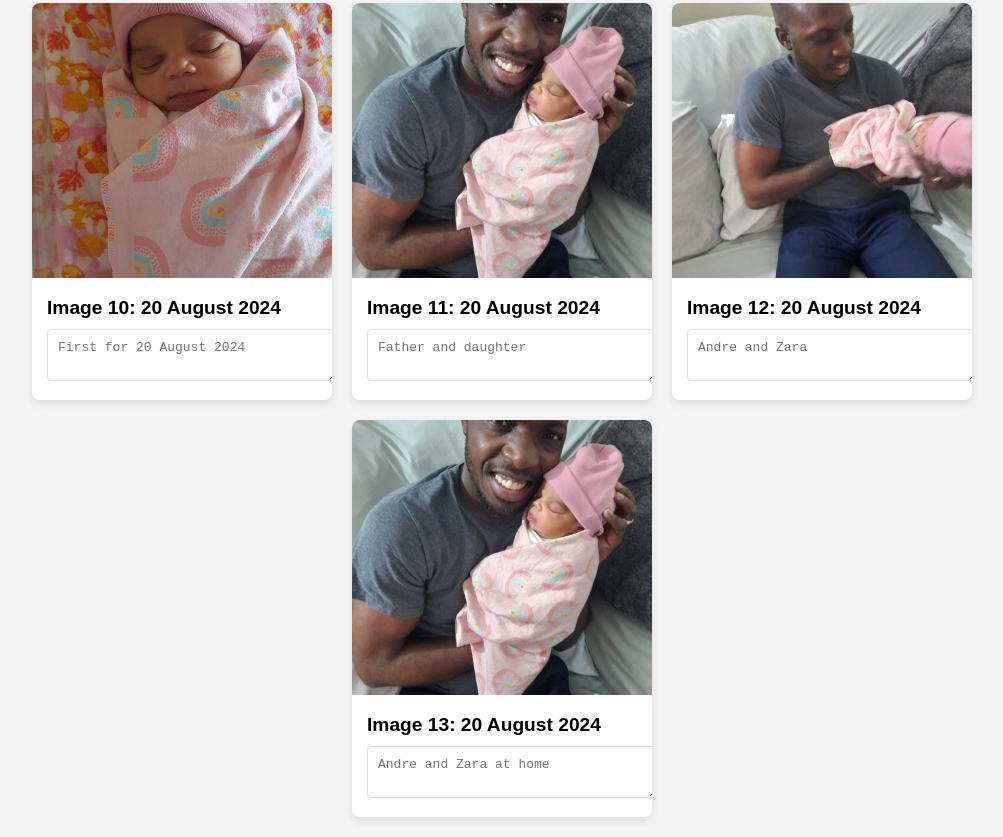
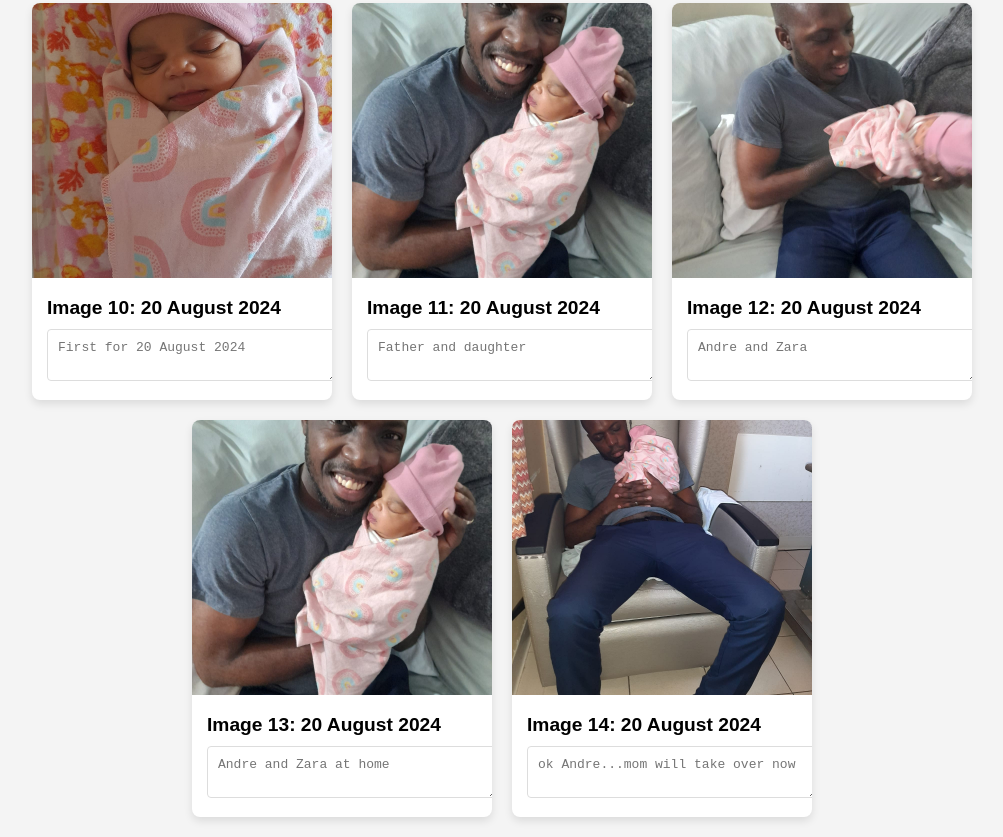
Before and after one commit to gladstone28/zara-picture-gallery, a plain HTML site: page index.html in a window 1280 px wide. Shown: the part 1348-2185 px from the top of the page, without its empty margins (138-1141 px from the left). Drawn offline with Linux system fonts and the light colour scheme.

Commit message:
add new pic and modify index.html

```diff
--- a/index.html
+++ b/index.html
@@ -158,6 +158,13 @@
                 <textarea placeholder="Andre and Zara at home"></textarea>
             </div>
         </div>
+        <div class="card">
+            <img src="Andre-and-zara-4.jpeg" alt="Image 14">
+            <div class="card-content">
+                <h3>Image 14: 20 August 2024</h3>
+                <textarea placeholder="ok Andre...mom will take over now"></textarea>
+            </div>
+        </div>
     </div>
 
 </body>
```
Also changed, not shown: Andre-and-zara-4.jpeg (added).
